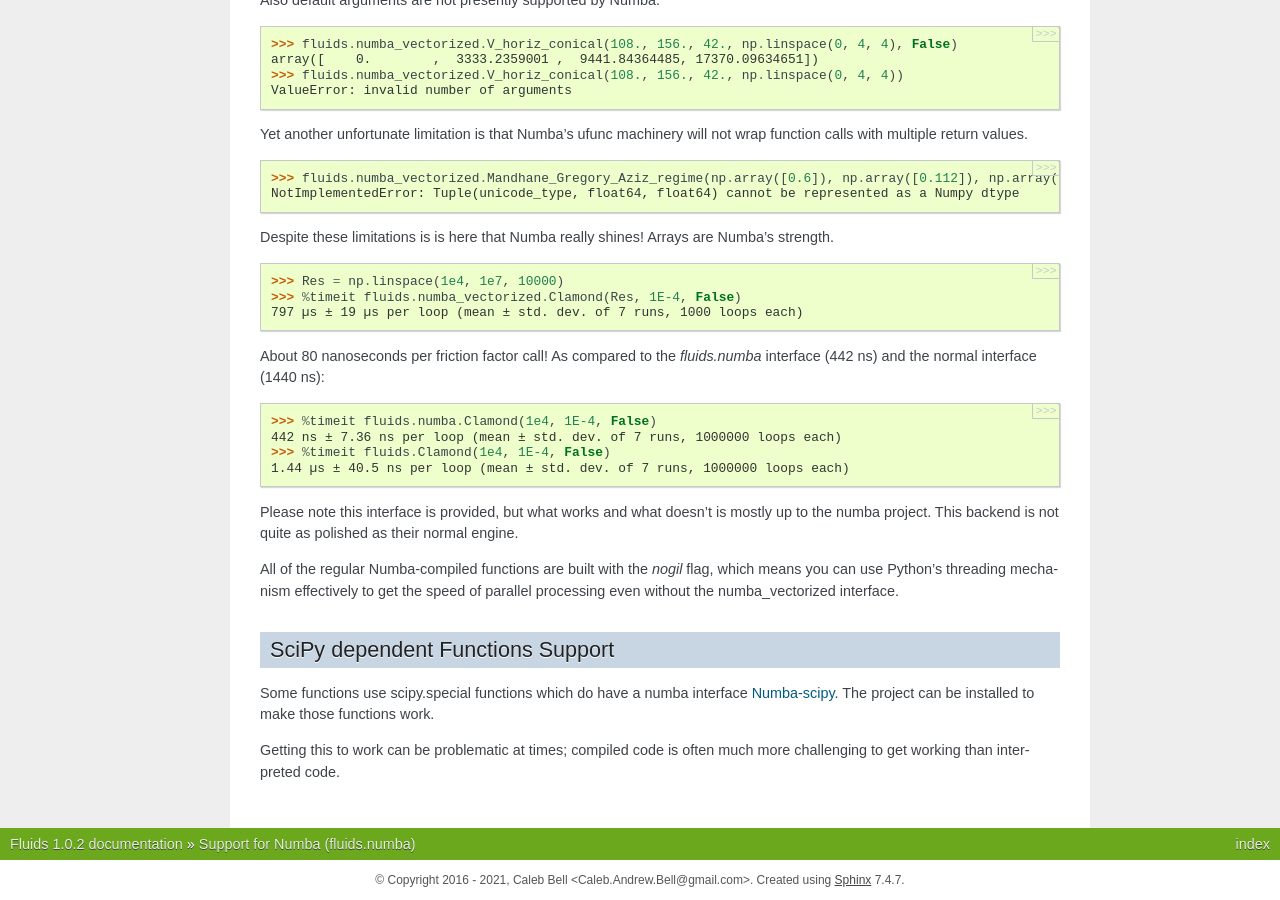
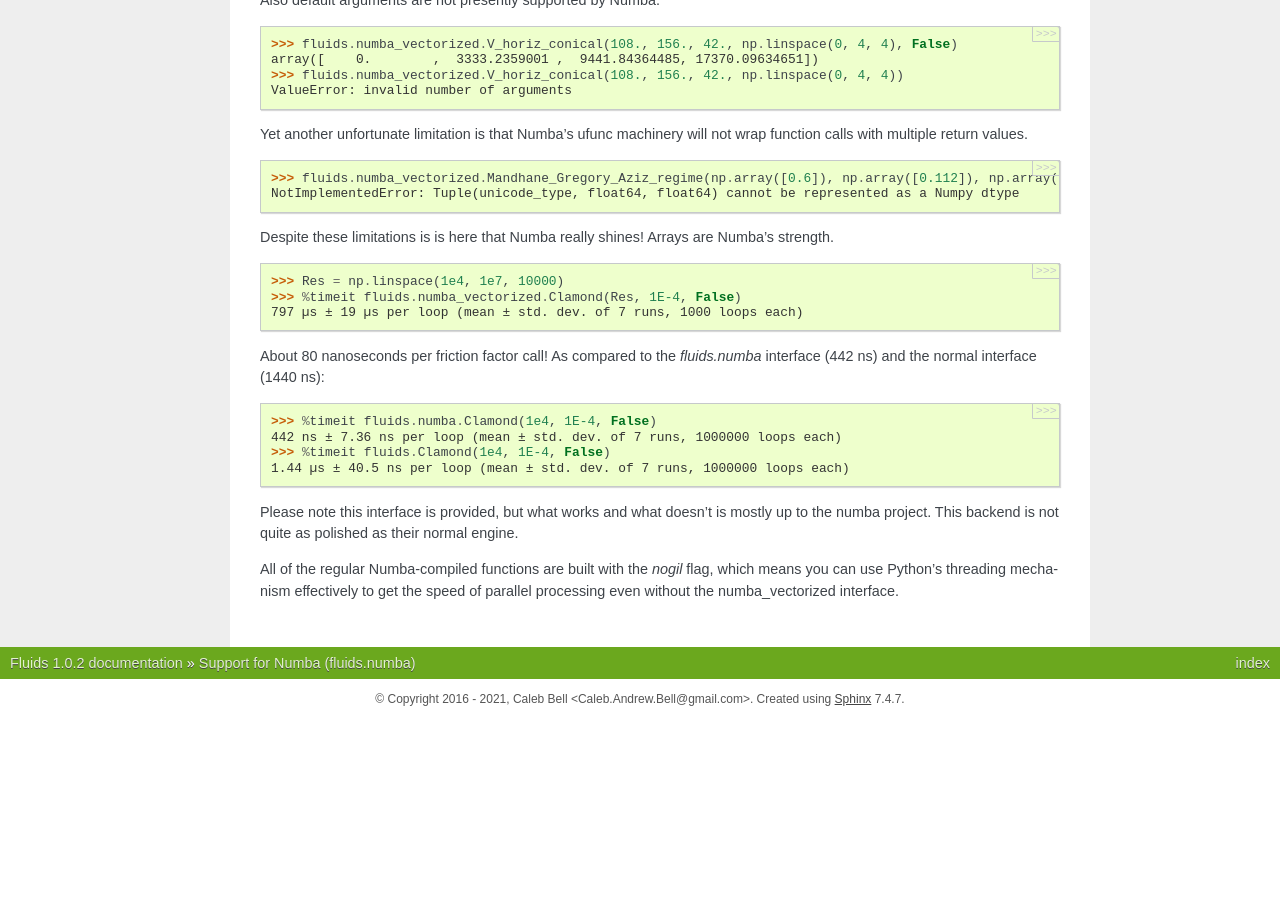
Before and after one commit to CalebBell/fluids, a Sphinx documentation site: the page built from docs/fluids.numba.rst, in a window 1280 px wide and 900 px high, scrolled down 1513 px. Built offline with Sphinx 7.4.7, drawn with Linux system fonts in a browser that asks for light colours; formulas are drawn with MathJax 3; pages that are not in the unit, such as notebooks, are missing from menus; after the commit the page ends 2232 px from its top, so only the background shows below that; some of the changed text lies outside the part shown.

Commit message:
Remove numba-scipy from docs

```diff
--- a/docs/fluids.numba.rst
+++ b/docs/fluids.numba.rst
@@ -108,9 +108,3 @@ their normal engine.
 All of the regular Numba-compiled functions are built with the `nogil` flag,
 which means you can use Python's threading mechanism effectively to get
 the speed of parallel processing even without the numba_vectorized interface.
-
-SciPy dependent Functions Support
----------------------------------
-Some functions use scipy.special functions which do have a numba interface `Numba-scipy <https://github.com/person142/numba-scipy/tree/pin-scipy>`_. The project can be installed to make those functions work.
-
-Getting this to work can be problematic at times; compiled code is often much more challenging to get working than interpreted code.
```
